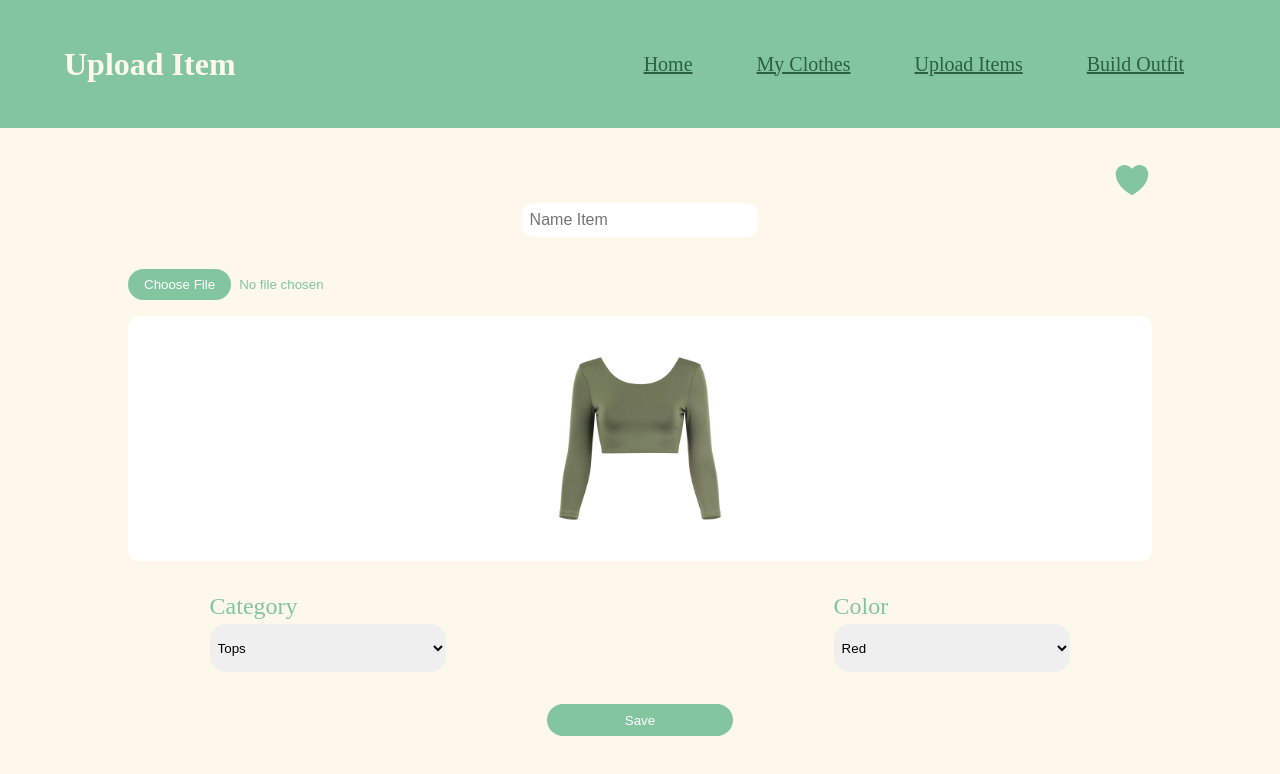
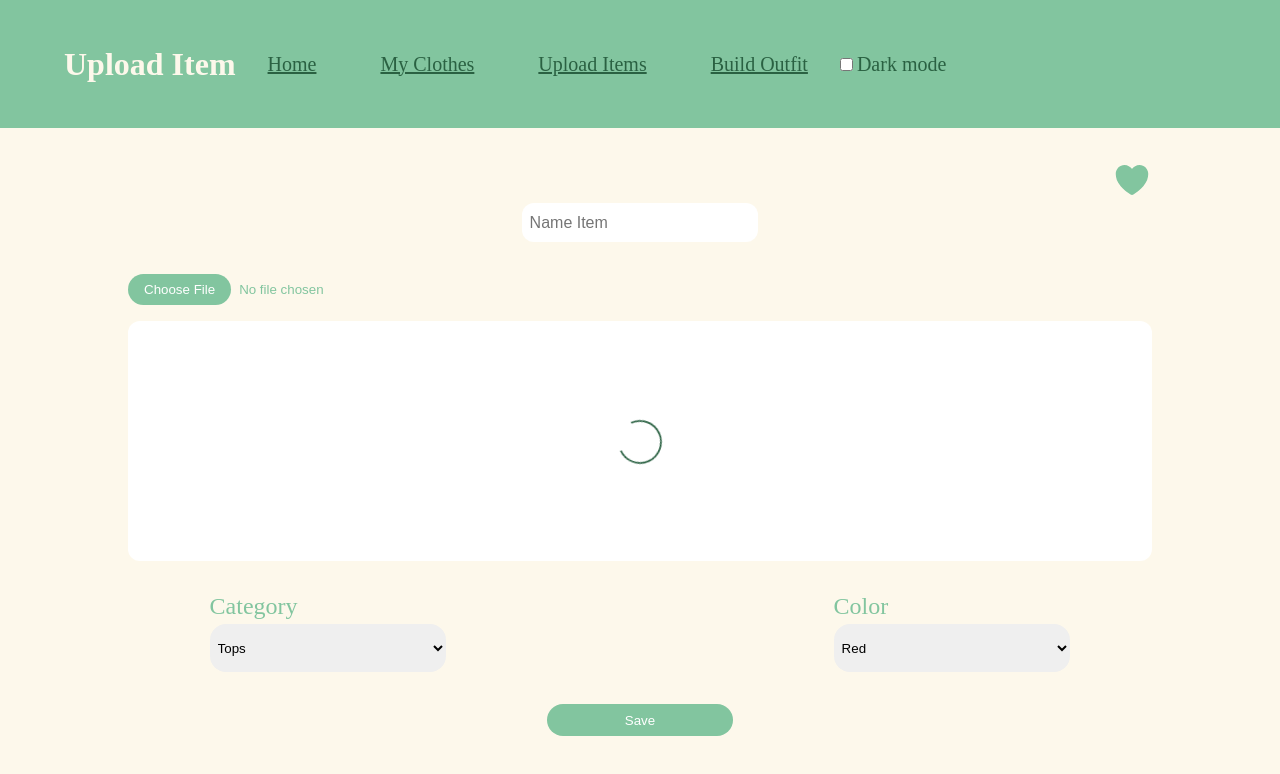
Before and after one commit to misakitanabe/outfit-finder, a React (Vite) app: page /upload in a window 1280 px wide. Shown: the top 774 px of the page. Built offline with nearby package versions, Linux system fonts and the light colour scheme.

Commit message:
added darkmode and loading spinner in upload

```diff
--- a/package.json
+++ b/package.json
@@ -14,6 +14,7 @@
     "react-dom": "^19.0.0",
     "react-icons": "^5.5.0",
     "react-router": "^7.2.0",
+    "react-spinners": "^0.15.0",
     "react-tabs": "^6.1.0",
     "react-toastify": "^11.0.5"
   },
--- a/src/components/Header.jsx
+++ b/src/components/Header.jsx
@@ -1,7 +1,22 @@
+import { useState, useEffect } from "react";
 import "./styles/Components.css";
 import { Link } from "react-router";
 
 function Header(props) {
+    const [isDark, setIsDark] = useState(false);
+
+    useEffect(() => {
+        if (isDark) {
+            document.body.classList.add("dark-mode");
+        } else {
+            document.body.classList.remove("dark-mode");
+        }
+    }, [isDark]);
+
+    const handleDarkModeChange = () => {
+        setIsDark(!isDark);
+    }
+
     return (
         <header>
             <h1>{props.title}</h1>
@@ -11,6 +26,10 @@ function Header(props) {
                 <Link className="header-link" to="/upload">Upload Items</Link>
                 <Link className="header-link" to="/build">Build Outfit</Link>
             </nav>
+            <label className="dark-mode-checkbox">
+                <input onChange={handleDarkModeChange} type="checkbox" autoComplete="off" />
+                Dark mode
+            </label>
         </header>
     );
 }
--- a/src/components/styles/Components.css
+++ b/src/components/styles/Components.css
@@ -6,7 +6,6 @@ header {
     height: 8rem;
     background-color: var(--color-accent);
     padding: 1rem;
-    justify-content: space-between;
     align-items: center;
     display: flex;
     color: var(--color-background-page);
@@ -16,6 +15,16 @@ header {
     color:  var(--color-link);
     margin: 0 0.5rem 0 0.5rem;
     font-size: 1.25rem;
+}
+
+.dark-mode-checkbox {
+    color: var(--color-link);
+    font-size: 1.25rem;
+}
+
+.dark-mode-checkbox input {
+    margin-right: 0.25rem;
+    accent-color: var(--color-link);
 }
 
 .uploaded-image {
--- a/src/pages/Upload.jsx
+++ b/src/pages/Upload.jsx
@@ -1,6 +1,7 @@
 import { useState } from "react";
 import { IoHeart } from "react-icons/io5";
 import { ToastContainer, toast } from "react-toastify";
+import BounceLoader from "react-spinners/ClipLoader";
 import "react-toastify/dist/ReactToastify.css";
 import Header from "../components/Header"
 import UploadedImage from "../components/UploadedImage";
@@ -8,7 +9,7 @@ import Dropdown from "../components/Dropdown";
 import './styles/Pages.css'
 
 function Upload(props) {
-    const [image, setImage] = useState("../../images/green-top.jpg");
+    const [image, setImage] = useState(null);
     const [category, setCategory] = useState(null);
     const [color, setColor] = useState(null);
     const [isFavorite, setIsFavorite] = useState(false);
@@ -81,7 +82,15 @@ function Upload(props) {
 
             {/* image uploading box */}
             <input className="uploading-input" type="file" accept="image/*" onChange={handleImageUpload} />
+
             <div className="image-container">
+                {!image && <BounceLoader
+                    color='var(--color-link)'
+                    loading={!image}
+                    cssOverride={{flexShrink: 0, position: 'relative', top: '40%'}}
+                    size={50}
+                    aria-label="Loading Spinner"
+                />}
                 {image && <UploadedImage src={image} />}
             </div>
 
--- a/src/styles/tokens.css
+++ b/src/styles/tokens.css
@@ -1,7 +1,7 @@
 :root {
     --color-accent: rgb(130, 197, 159);
     --color-link: rgb(42, 97, 66);
-    --color-text: #942b14d3;
+    /* --color-text: #942b14d3; */
     --color-background-page:rgb(253, 248, 235);
     --color-hover: rgb(149, 221, 180);
     /* --color-background-header: #ebd2ba;
@@ -9,10 +9,9 @@
     --font-family-text: 'Lexend', sans-serif; */
 }
 
-/* body.dark-mode {
-    --color-accent: #fff3e5;
-    --color-link: #ffa4a4;
-    --color-text: #ebd2ba;
-    --color-background-page: #72391dd9;
-    --color-background-header: #4e2901;
-} */
+body.dark-mode {
+    --color-accent:rgb(42, 97, 66);
+    --color-link: rgb(253, 248, 235);
+    --color-background-page: rgb(130, 197, 159);
+    --color-hover: rgb(149, 221, 180);
+}
```
Also changed, not shown: 1 other file (tests, documents, lock files or other folders).
